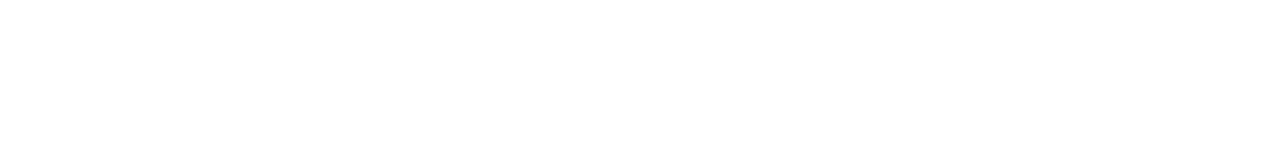
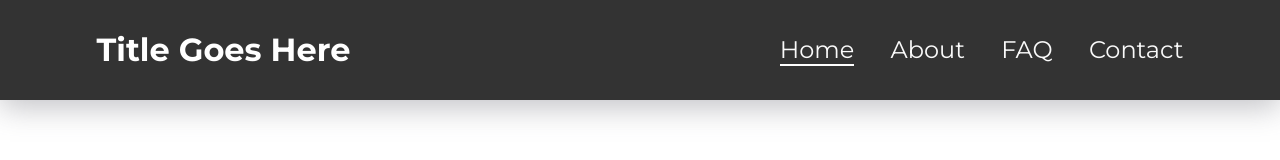
Before and after one commit to JordanDG/com722, a plain HTML site: page index.html in a window 1280 px wide. Drawn offline with Linux system fonts and the light colour scheme.

Commit message:
Added nav bar
Added title, and nav links with styling and alignment.

```diff
--- a/index.html
+++ b/index.html
@@ -11,8 +11,25 @@
         <meta name="description" content="Test Content">
         <meta name="viewport" content="width=device-width, initial-scale=1">
         <link rel="stylesheet" href="style.css">
+        <!-- Fonts start -->
+        <link rel="preconnect" href="https://fonts.googleapis.com">
+        <link rel="preconnect" href="https://fonts.gstatic.com" crossorigin>
+        <link href="https://fonts.googleapis.com/css2?family=Montserrat:wght@300;400;700&display=swap" rel="stylesheet">
+        <!-- Fonts end -->
     </head>
     <body>
-
+        <header>
+            <div class="nav_container">
+                <h1 class="nav_title">Title Goes Here</h1>
+                <div class="nav_links_container">
+                    <ul class="nav_ul">
+                        <li class="active"><a href="#link">Home</a></li>
+                        <li><a href="#link">About</a></li>
+                        <li><a href="#link">FAQ</a></li>
+                        <li><a href="#link">Contact</a></li>
+                    </ul>
+                </div>
+            </div>
+        </header>
     </body>
 </html>
--- a/style.css
+++ b/style.css
@@ -0,0 +1,63 @@
+* {
+    text-rendering: optimizeLegibility;
+    color: #fff;
+    font-family: 'Montserrat', sans-serif;
+    box-sizing: border-box;
+    margin: 0;
+    padding: 0;
+}
+
+.nav_container {
+    width: 100vw;
+    overflow: hidden;
+    height: 12.5vh;
+    background: #333;
+    display: flex;
+    flex-direction: row;
+    align-items: center;
+    justify-content: space-around;
+    box-shadow: rgba(100, 100, 111, 0.4) 0px 7px 29px 0px;
+}
+
+.nav_title {
+    height: auto;
+    line-height: 100%;
+    font-weight: 700;
+    font-size: 32px;
+}
+
+.nav_links_container {
+    width: 50vw;
+    display: flex;
+    flex-direction: row;
+    align-items: center;
+    justify-content: flex-end;
+}
+
+.nav_ul {
+    list-style-type: none;
+}
+
+.nav_ul li {
+    display: inline-block;
+    margin-left: 2.5vw;
+}
+
+.nav_ul li a {
+    text-decoration: none;
+    font-weight: 500;
+    font-size: 24px;
+    border-bottom: 2px solid transparent;
+    color: #fafafa;
+}
+
+.active {
+    border-bottom: 2px solid #fff;
+    color: #fff;
+}
+
+.nav_ul li a:not(.active):hover {
+    border-bottom: 2px solid #fff;
+    transition: all 0.5s ease-in-out;
+    color: #fff;
+}
```
